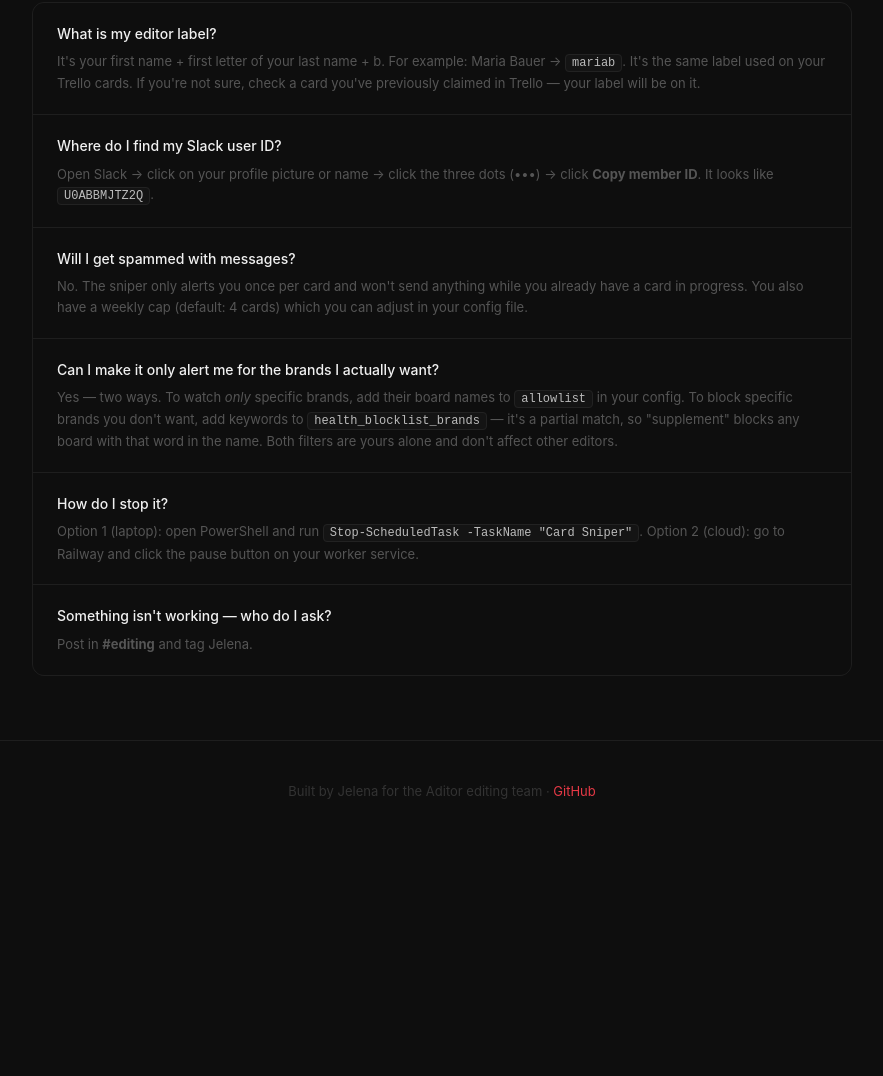
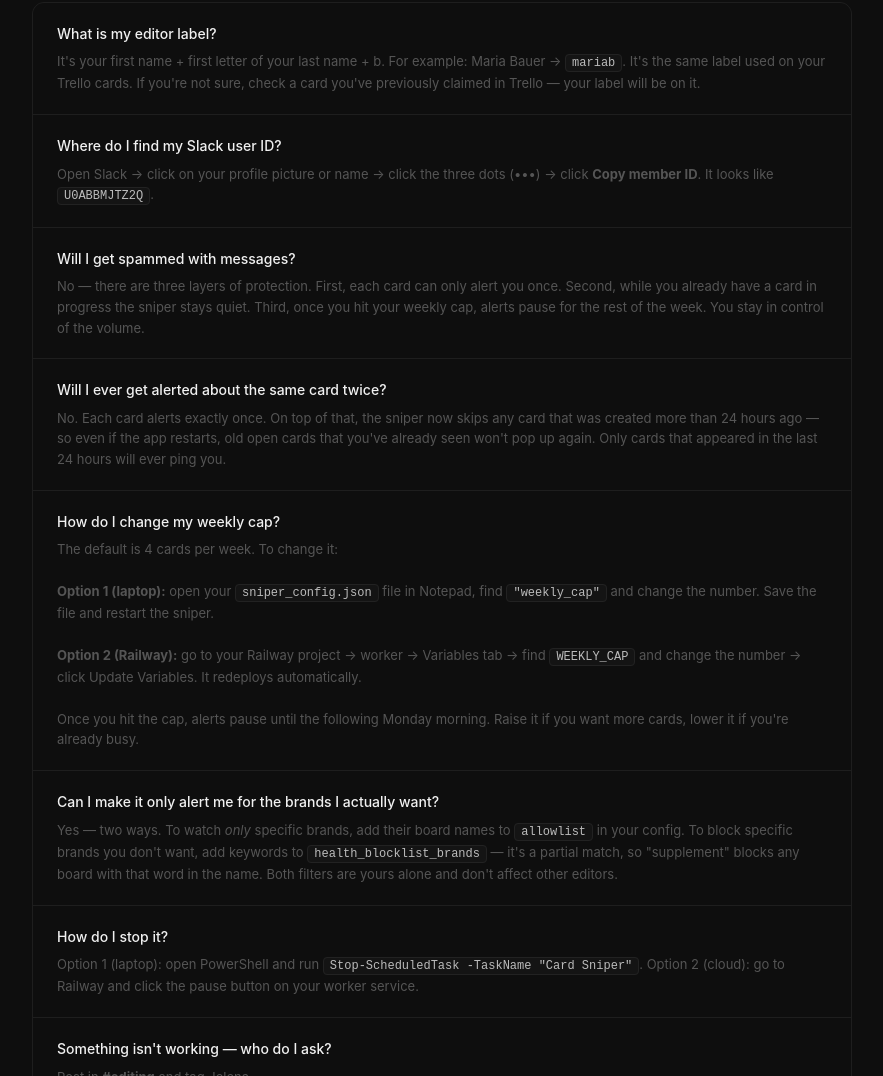
Before and after one commit to videoaditor/Card-Sniper-, a plain HTML site: page index.html in a window 1280 px wide. Shown: the part 4733-5809 px from the top of the page, without its empty margins (198-1081 px from the left). Before the commit the page ends 5574 px from the top, so only its background shows below. Drawn offline with Linux system fonts and the light colour scheme.

Commit message:
Expand FAQ: add weekly cap instructions and 24h card age rule

```diff
--- a/index.html
+++ b/index.html
@@ -383,7 +383,19 @@ WEEKLY_CAP=4</div>
       </div>
       <div class="faq-item">
         <div class="faq-q">Will I get spammed with messages?</div>
-        <div class="faq-a">No. The sniper only alerts you once per card and won't send anything while you already have a card in progress. You also have a weekly cap (default: 4 cards) which you can adjust in your config file.</div>
+        <div class="faq-a">No — there are three layers of protection. First, each card can only alert you once. Second, while you already have a card in progress the sniper stays quiet. Third, once you hit your weekly cap, alerts pause for the rest of the week. You stay in control of the volume.</div>
+      </div>
+      <div class="faq-item">
+        <div class="faq-q">Will I ever get alerted about the same card twice?</div>
+        <div class="faq-a">No. Each card alerts exactly once. On top of that, the sniper now skips any card that was created more than 24 hours ago — so even if the app restarts, old open cards that you've already seen won't pop up again. Only cards that appeared in the last 24 hours will ever ping you.</div>
+      </div>
+      <div class="faq-item">
+        <div class="faq-q">How do I change my weekly cap?</div>
+        <div class="faq-a">The default is 4 cards per week. To change it:<br><br>
+          <strong>Option 1 (laptop):</strong> open your <span class="code">sniper_config.json</span> file in Notepad, find <span class="code">"weekly_cap"</span> and change the number. Save the file and restart the sniper.<br><br>
+          <strong>Option 2 (Railway):</strong> go to your Railway project → worker → Variables tab → find <span class="code">WEEKLY_CAP</span> and change the number → click Update Variables. It redeploys automatically.<br><br>
+          Once you hit the cap, alerts pause until the following Monday morning. Raise it if you want more cards, lower it if you're already busy.
+        </div>
       </div>
       <div class="faq-item">
         <div class="faq-q">Can I make it only alert me for the brands I actually want?</div>
```
